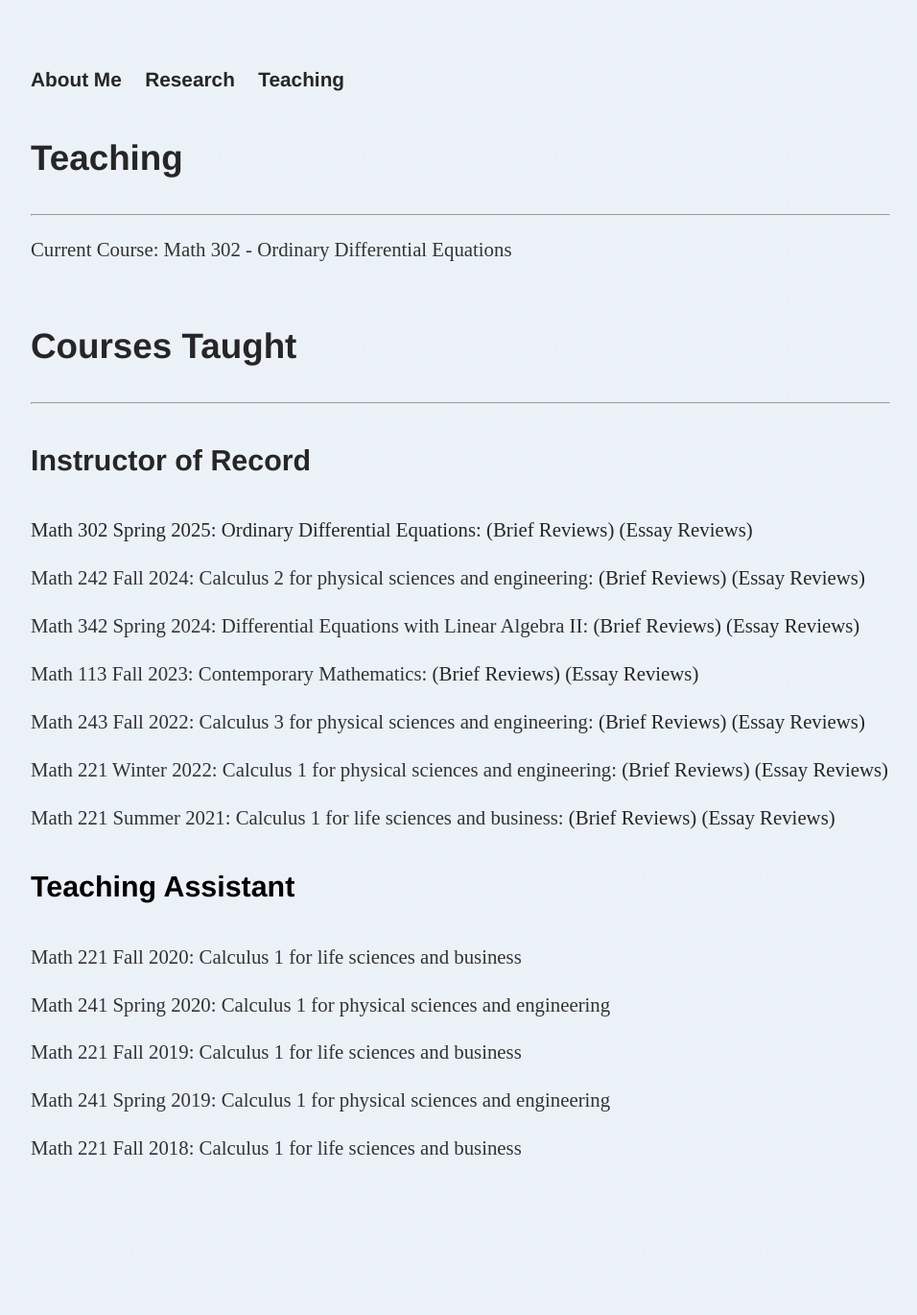
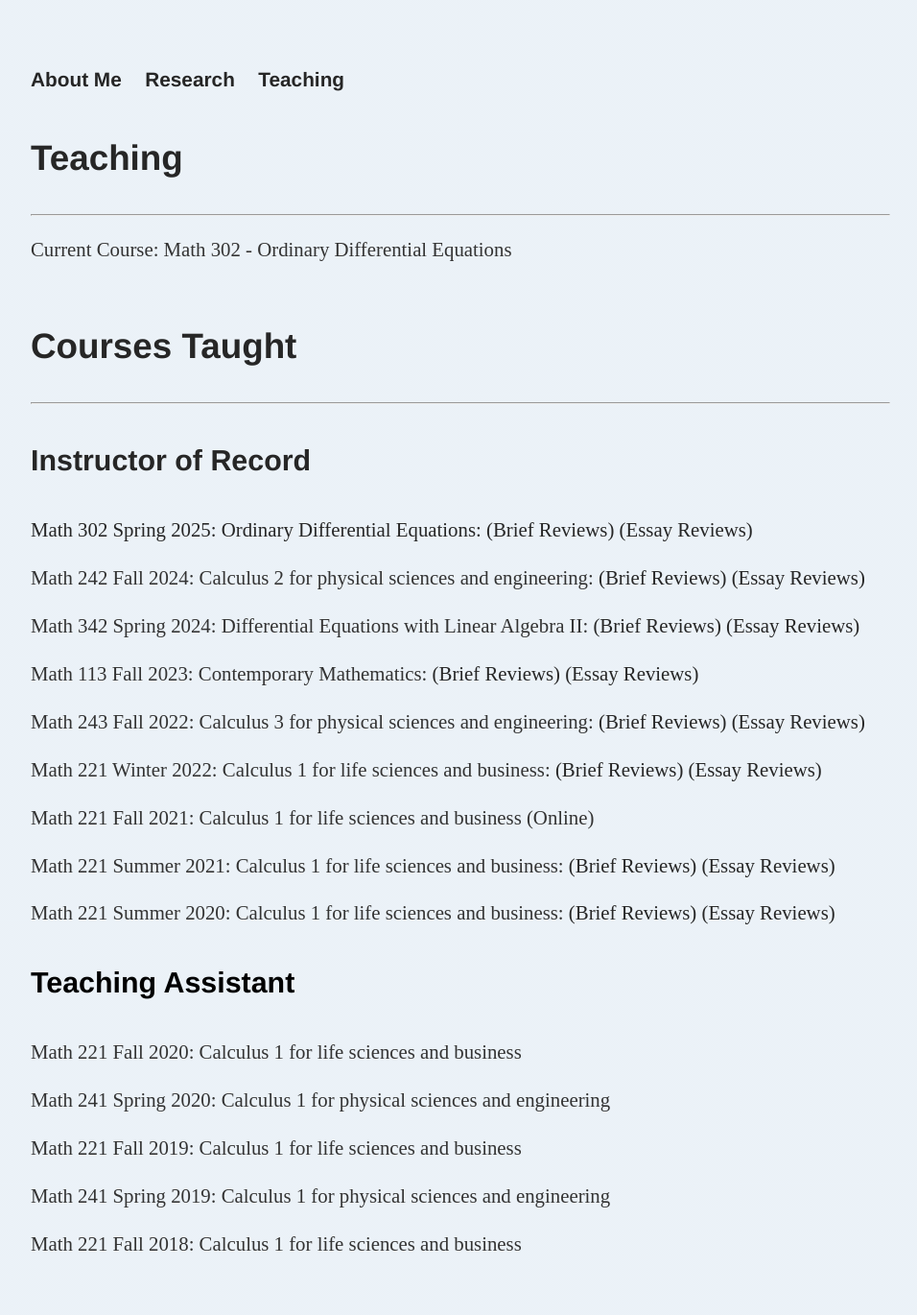
Before and after one commit to dhayes95/dhayes95.github.io, a Jekyll site: the page built from teaching/index.html, in a window 1280 px wide. Shown: the whole page at 96% size, without its empty margins (160-1116 px from the left). Built offline with Jekyll 4.4.1, drawn with Linux system fonts in a browser that asks for light colours; before the commit the page ends 1270 px from its top, so only the background shows below that.

Commit message:
Update index.html

```diff
--- a/teaching/index.html
+++ b/teaching/index.html
@@ -29,12 +29,16 @@ title: Teaching
 				<p>Math 243 Fall 2022: Calculus 3 for physical sciences and engineering:
 					<a href="reviews/F22_243_Brief.pdf" class="download" title="Download as PDF">(Brief Reviews)</a>
 					<a href="reviews/F22_243_Essay.pdf" class="download" title="Download as PDF">(Essay Reviews)</a></p>
-				<p>Math 221 Winter 2022: Calculus 1 for physical sciences and engineering:
+				<p>Math 221 Winter 2022: Calculus 1 for life sciences and business:
 					<a href="reviews/W22_221_Brief.pdf" class="download" title="Download as PDF">(Brief Reviews)</a>
 					<a href="reviews/W22_221_Essay.pdf" class="download" title="Download as PDF">(Essay Reviews)</a></p>
+				<p>Math 221 Fall 2021: Calculus 1 for life sciences and business (Online)</p>
 				<p>Math 221 Summer 2021: Calculus 1 for life sciences and business:
 					<a href="reviews/Su21_221_Brief.pdf" class="download" title="Download as PDF">(Brief Reviews)</a>
 					<a href="reviews/Su21_221_Essay.pdf" class="download" title="Download as PDF">(Essay Reviews)</a></p>
+				<p>Math 221 Summer 2020: Calculus 1 for life sciences and business:
+					<a href="reviews/Su20_221_Brief.pdf" class="download" title="Download as PDF">(Brief Reviews)</a>
+					<a href="reviews/Su20_221_Essay.pdf" class="download" title="Download as PDF">(Essay Reviews)</a></p>
 
 			<h4>Teaching Assistant</h4>
 			<p>Math 221 Fall 2020: Calculus 1 for life sciences and business</p>
```
